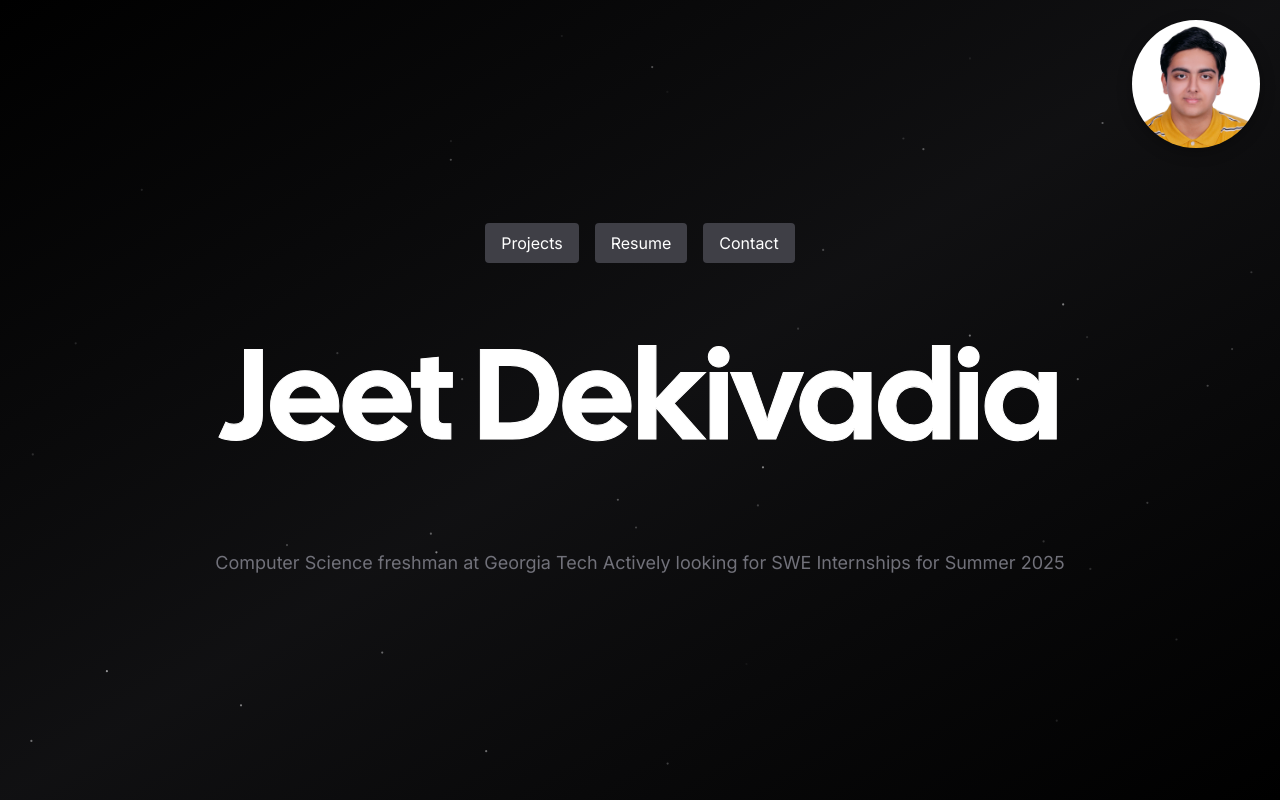
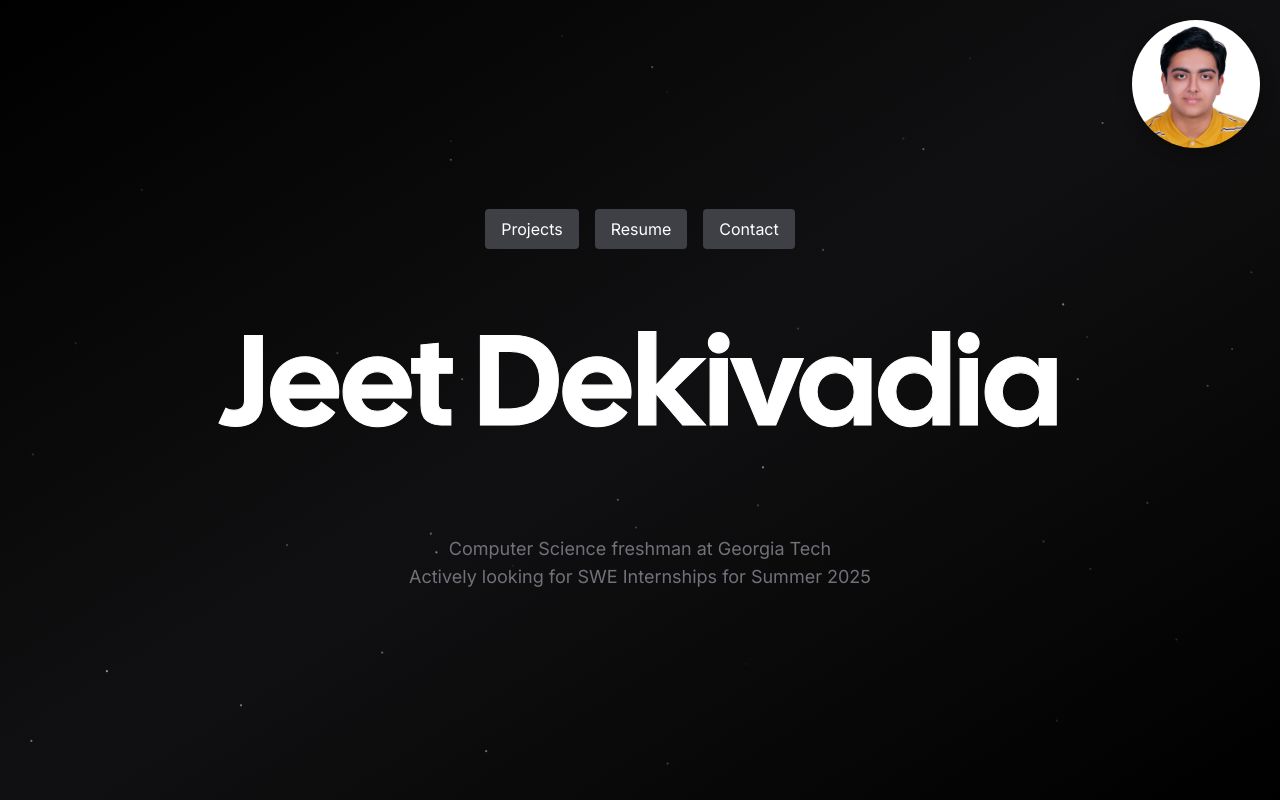
Before and after one commit to jeet-dekivadia/personal-website, a Next.js app: page / in a window 1280 px wide. Built offline with nearby package versions, Linux system fonts and the light colour scheme; no server answers; what tailwindcss-debug-screens would draw is missing.

Commit message:
Update page.tsx

```diff
--- a/app/page.tsx
+++ b/app/page.tsx
@@ -38,6 +38,8 @@ export default function Home() {
       <div className="my-16 text-center animate-fade-in">
         <h2 className="text-lg text-zinc-500 ">
           Computer Science freshman at Georgia Tech
+        </h2>
+        <h2 className="text-lg text-zinc-500 ">
           Actively looking for SWE Internships for Summer 2025
         </h2>
       </div>
```
